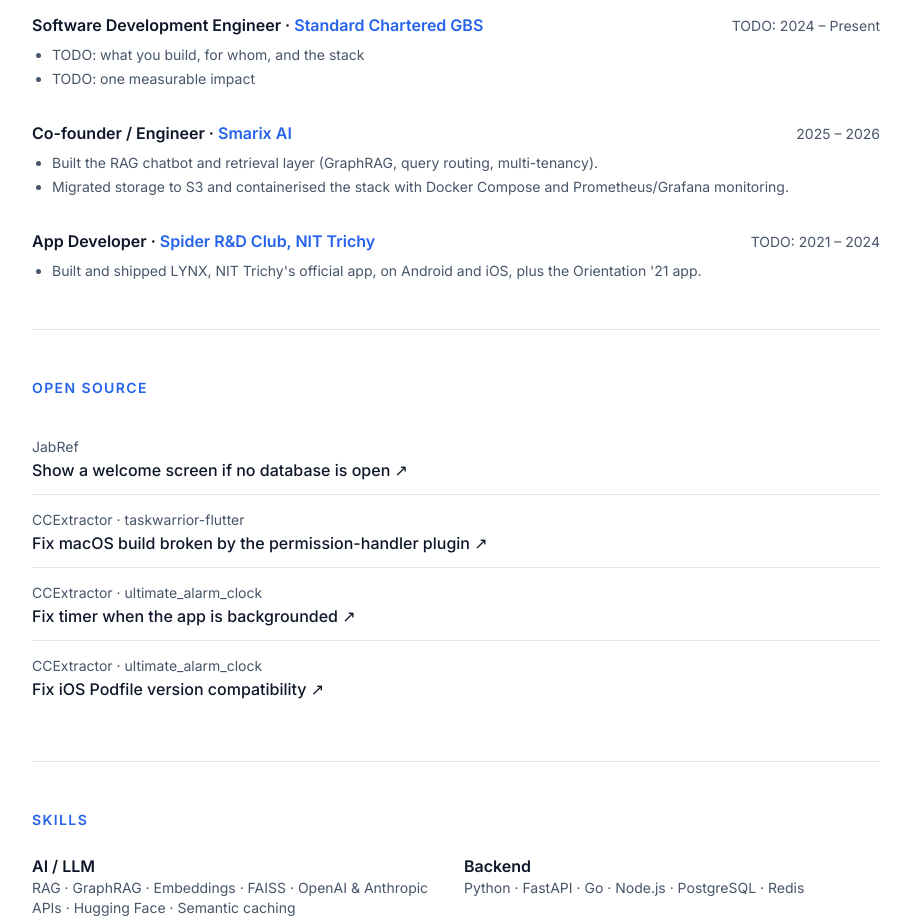
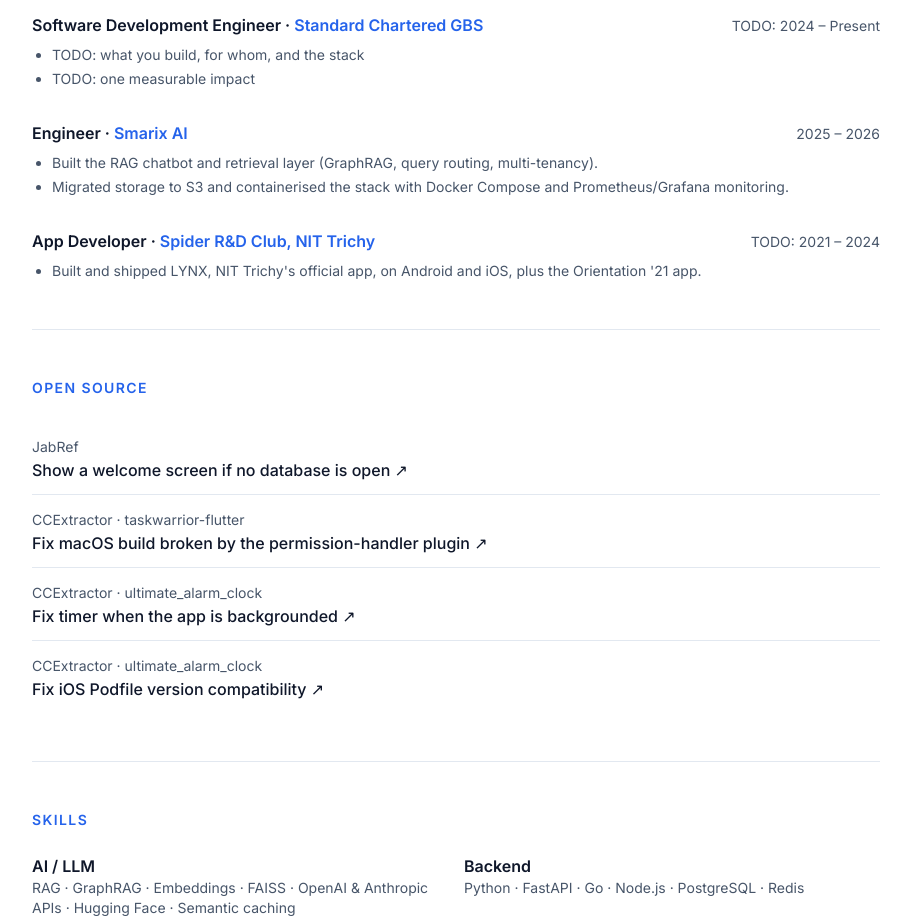
Before and after one commit to oops-shlok/portfolio, a Next.js app: page / in a window 1280 px wide. Shown: the part 1680-2598 px from the top of the page, without its empty margins (184-1095 px from the left). Built offline with nearby package versions, Linux system fonts and the light colour scheme.

Commit message:
Refine job title and period for Smarix AI
Updated job title and period for Smarix AI entry. Removed TODO comments for confirmation.

```diff
--- a/src/data/site.ts
+++ b/src/data/site.ts
@@ -41,7 +41,6 @@
     stack: ["Python", "FastAPI", "OpenAI / Claude", "NetworkX", "Redis", "Postgres", "S3", "Next.js 15", "Docker", "Prometheus"],
     links: [
       { label: "Code", href: "https://github.com/SmarixAI/smarix" },
-      // TODO: { label: "Live demo", href: "https://…" },
     ],
     featured: true,
     problem:
@@ -74,7 +73,6 @@
     stack: ["Python", "FastAPI", "PostgreSQL", "FAISS", "SentenceTransformers", "OpenRouter", "Next.js 15", "TypeScript"],
     links: [
       { label: "Code", href: "https://github.com/oops-shlok/lifeos" },
-      // TODO: { label: "Live demo", href: "https://…" },
     ],
     featured: true,
     problem:
@@ -158,8 +156,8 @@
   },
   {
     company: "Smarix AI",
-    title: "Co-founder / Engineer", // TODO: confirm title
-    period: "2025 – 2026", // TODO: confirm
+    title: "Engineer",
+    period: "2025 – 2026",
     points: [
       "Built the RAG chatbot and retrieval layer (GraphRAG, query routing, multi-tenancy).",
       "Migrated storage to S3 and containerised the stack with Docker Compose and Prometheus/Grafana monitoring.",
```
